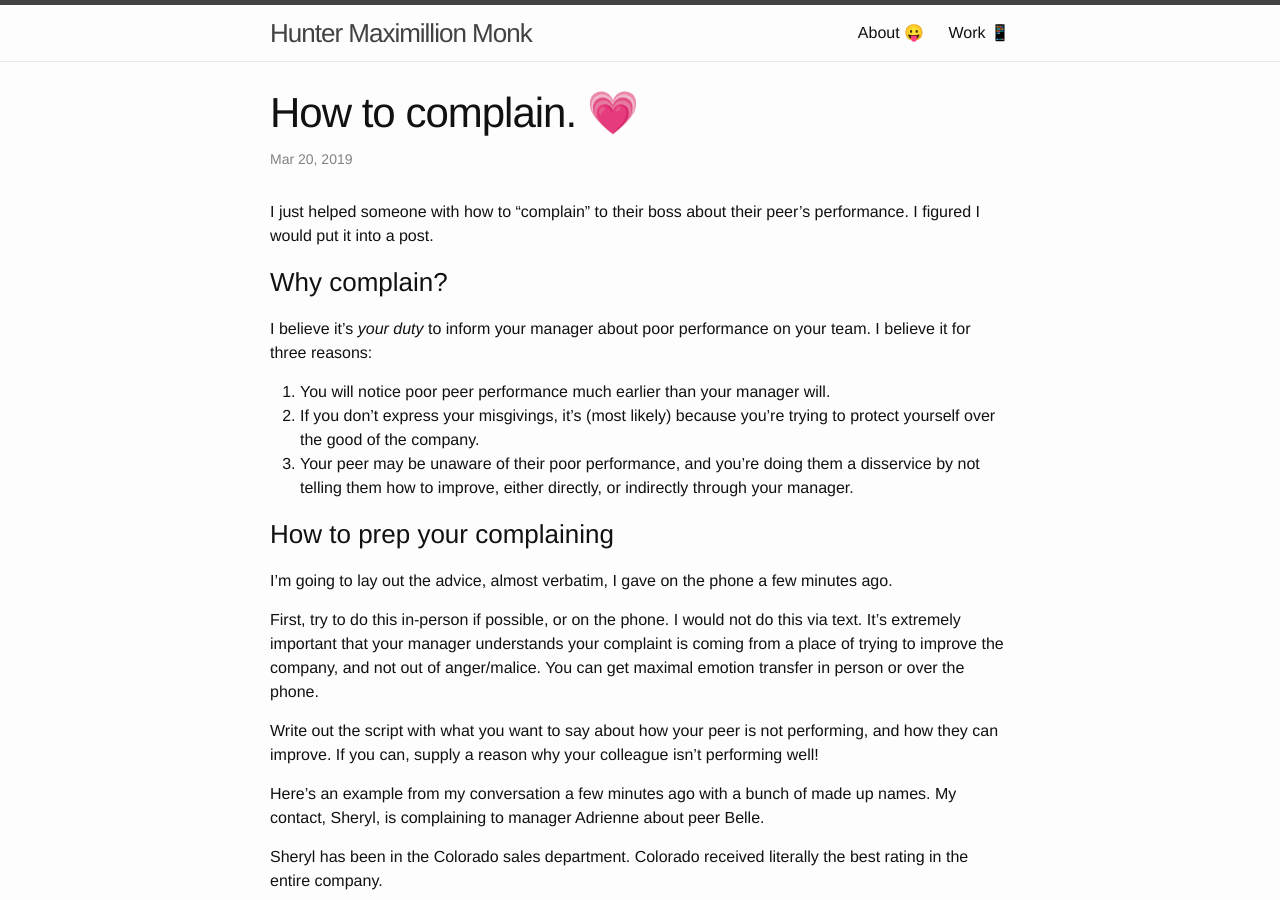
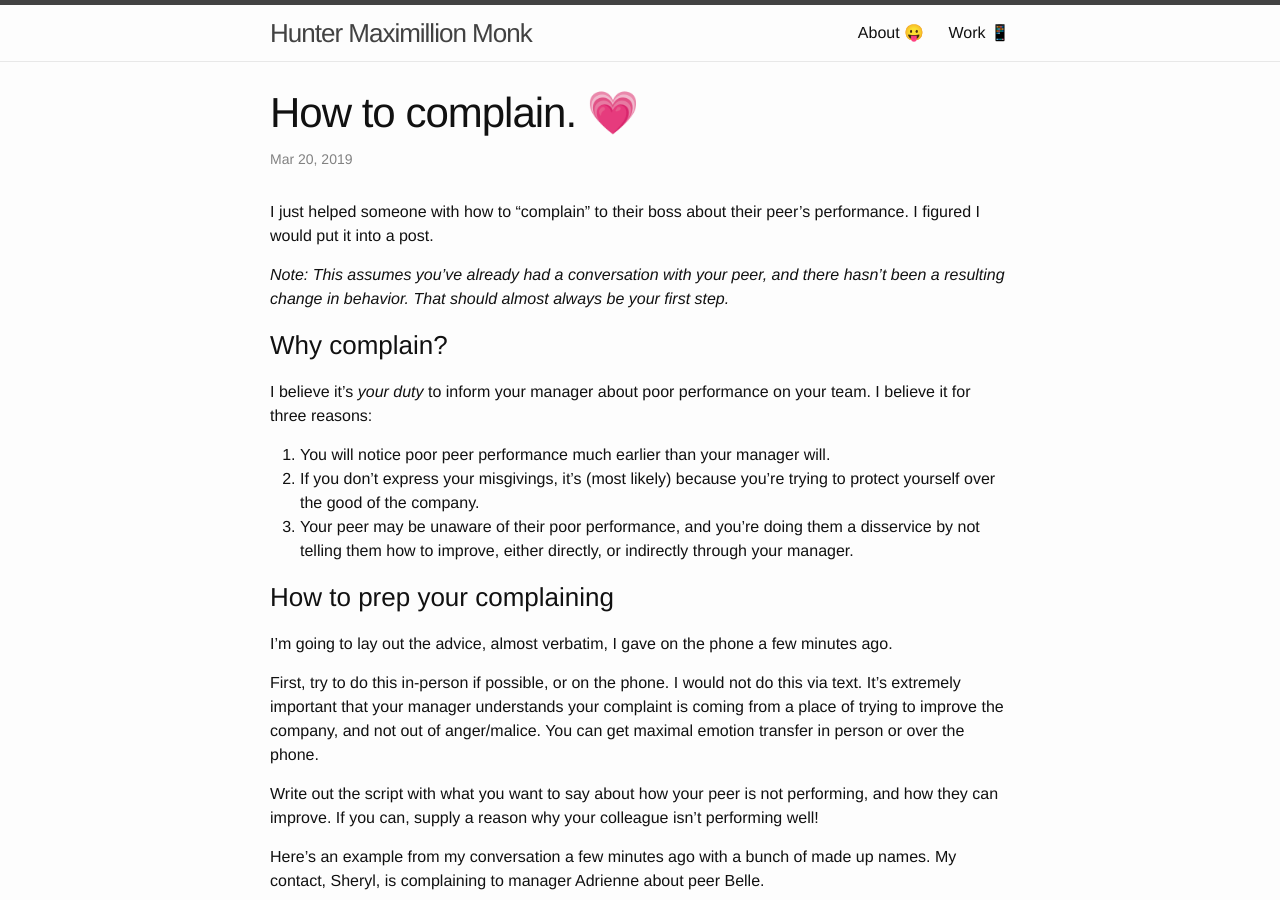
Before and after one commit to huntermonk/huntermonk.github.io, a Jekyll site: the page built from _posts/2019-3-20-how-to-complain.md, in a window 1280 px wide and 900 px high. Built offline with Jekyll 4.4.1, drawn with Linux system fonts in a browser that asks for light colours; comment, search, counter and statistics services are not loaded.

Commit message:
Add disclaimer to how to complain

```diff
--- a/_posts/2019-3-20-how-to-complain.md
+++ b/_posts/2019-3-20-how-to-complain.md
@@ -5,6 +5,7 @@ title:  "How to complain. 💗"
 
 I just helped someone with how to "complain" to their boss about their peer's performance. I figured I would put it into a post.
 
+_Note: This assumes you've already had a conversation with your peer, and there hasn't been a resulting change in behavior. That should almost always be your first step._
 ### Why complain?
 
 I believe it's _your duty_ to inform your manager about poor performance on your team. I believe it for three reasons:
```
